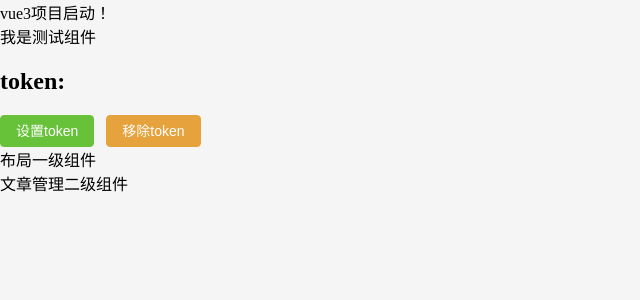
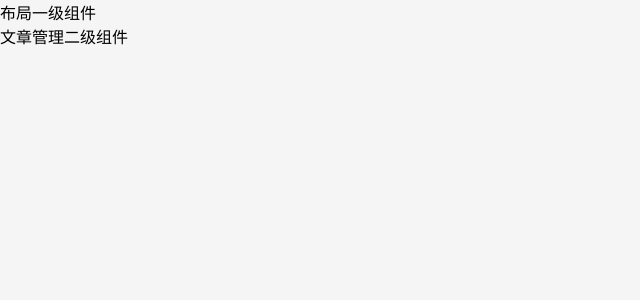
Before and after one commit to Elysiawain/bigEvent, a Vue app: page /article/manage in a window 1280 px wide. Shown: the top 300 px of the page, without its empty margins (0-640 px from the left). Built offline with nearby package versions, Linux system fonts and the light colour scheme.

Commit message:
路由框架搭建

```diff
--- a/src/App.vue
+++ b/src/App.vue
@@ -1,17 +1,8 @@
 <script setup>
 import { RouterView } from 'vue-router'
-import { useUserStore } from '@/stores/userStore'
-const userStore = useUserStore() // 创建一个vue3的store实例
 </script>
 
 <template>
-  <div>
-    vue3项目启动！
-   <test-dome></test-dome>
-   <h2>token:{{ userStore.token }}</h2>
-    <el-button type="success" @click="userStore.setToken('123456')">设置token</el-button>
-    <el-button type="warning" @click="userStore.removeToken()">移除token</el-button>
-  </div>
   <RouterView/>
 </template>
 
```
